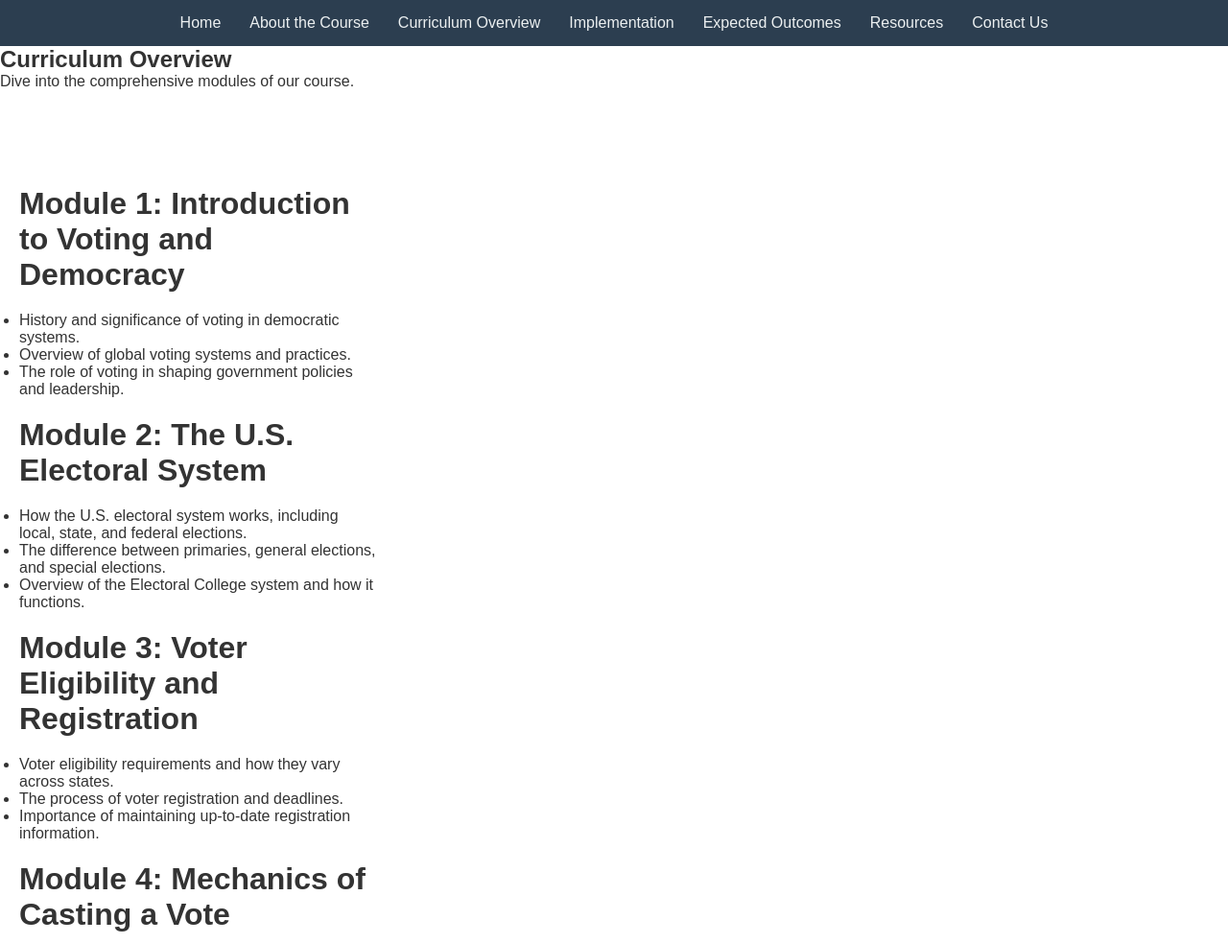
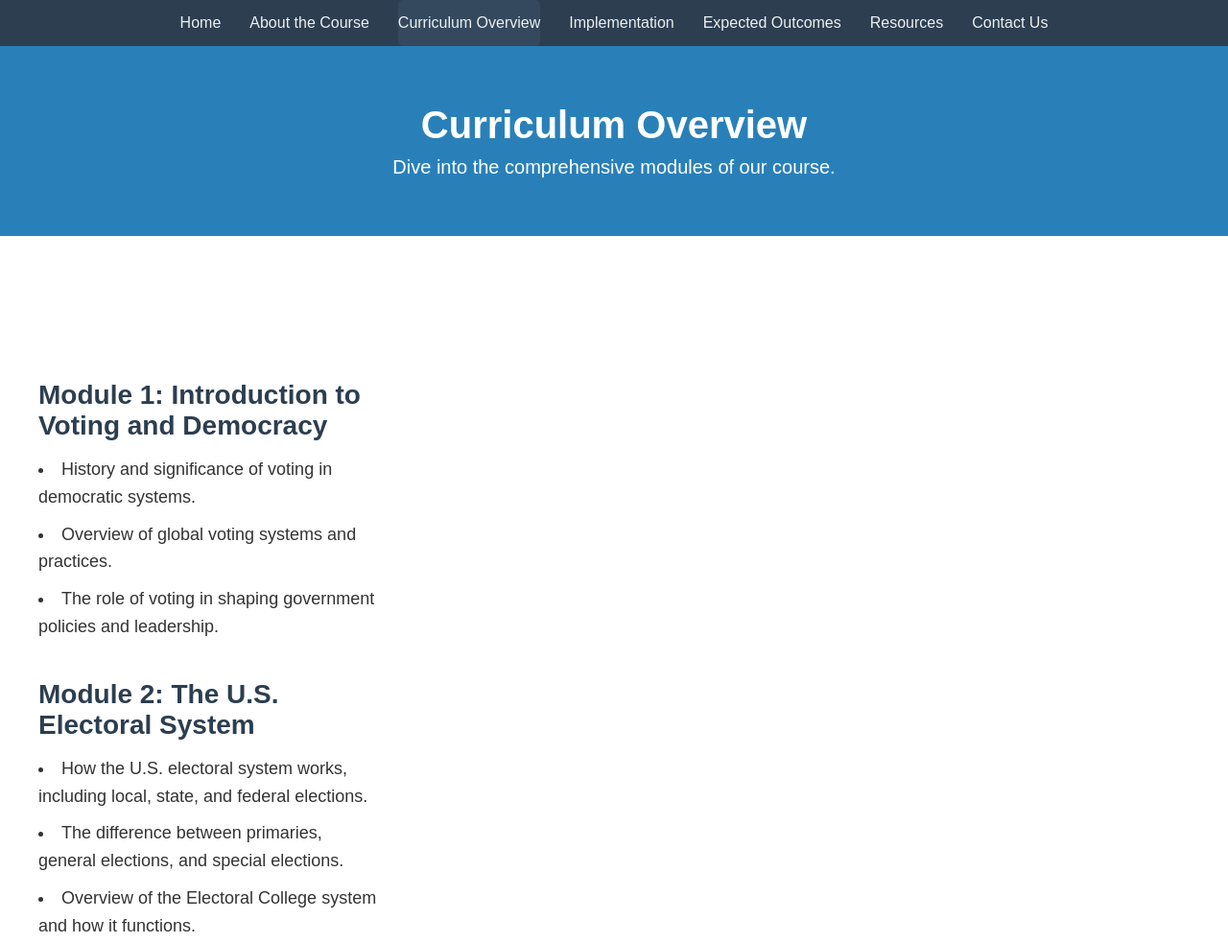
Before and after one commit to vedantsaran/LexVotingCourse, a plain HTML site: page curriculum.html in a window 1280 px wide. Shown: the top 983 px of the page at 96% size. Drawn offline with Linux system fonts and the light colour scheme.

Commit message:
Update styles.css

```diff
--- a/styles.css
+++ b/styles.css
@@ -141,6 +141,54 @@ footer {
 .social-media li {
     margin: 0 10px;
 }
+/* Page Banner */
+.page-banner {
+    background-color: #2980b9;
+    color: #fff;
+    padding: 60px 20px;
+    text-align: center;
+}
+
+.page-banner h1 {
+    font-size: 40px;
+    margin-bottom: 10px;
+}
+
+.page-banner p {
+    font-size: 20px;
+}
+
+/* Curriculum Section */
+.curriculum {
+    padding: 50px 20px;
+}
+
+.module {
+    margin-bottom: 40px;
+}
+
+.module h2 {
+    font-size: 28px;
+    color: #2c3e50;
+    margin-bottom: 15px;
+}
+
+.module ul {
+    list-style: disc inside;
+    font-size: 18px;
+    line-height: 1.6;
+}
+
+.module ul li {
+    margin-bottom: 10px;
+}
+
+/* Active Navigation Link */
+.nav-links a.active {
+    background-color: #34495e;
+    border-radius: 5px;
+}
+
 
 .social-media a {
     color: #ecf0f1;
```
